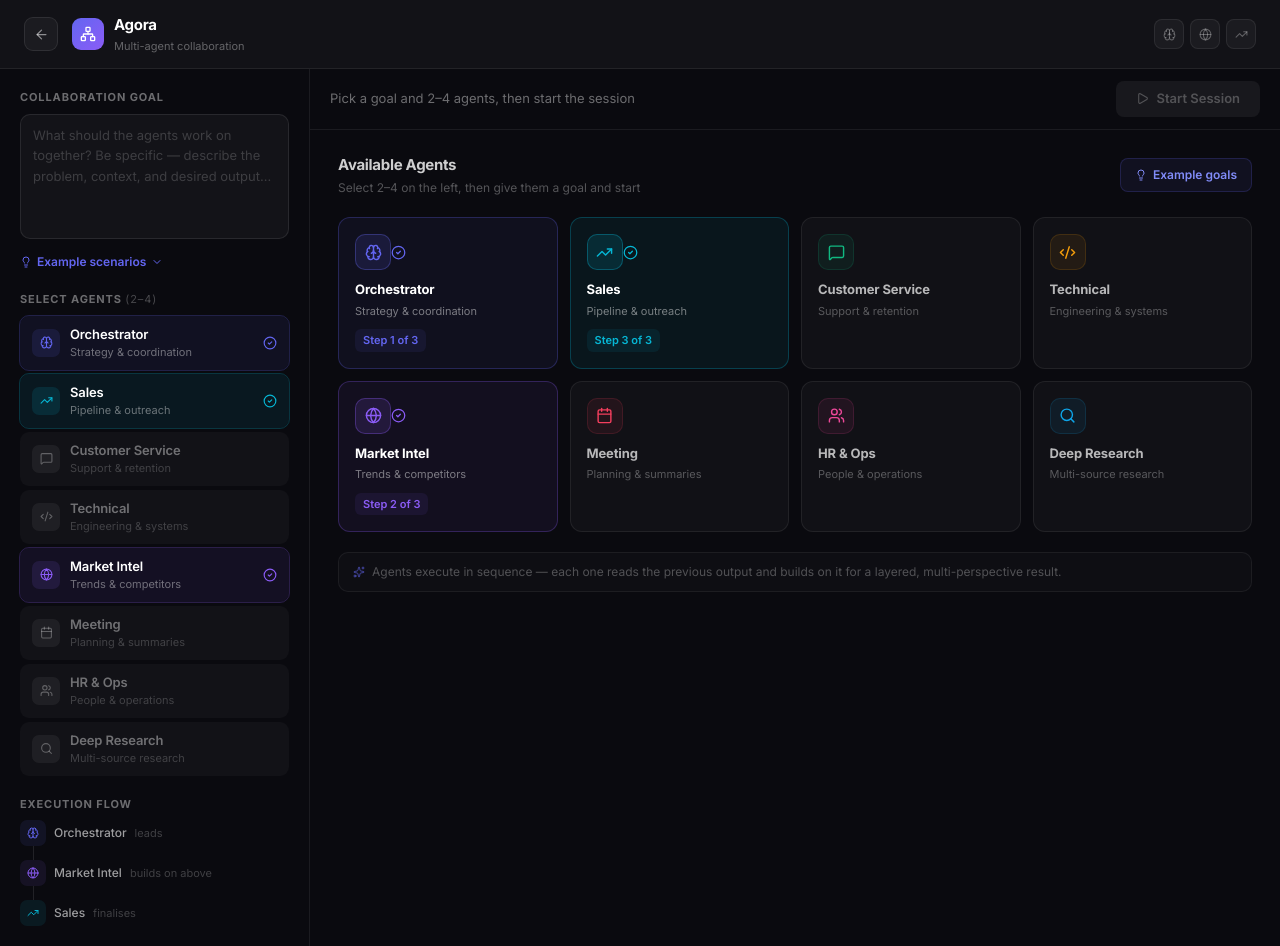
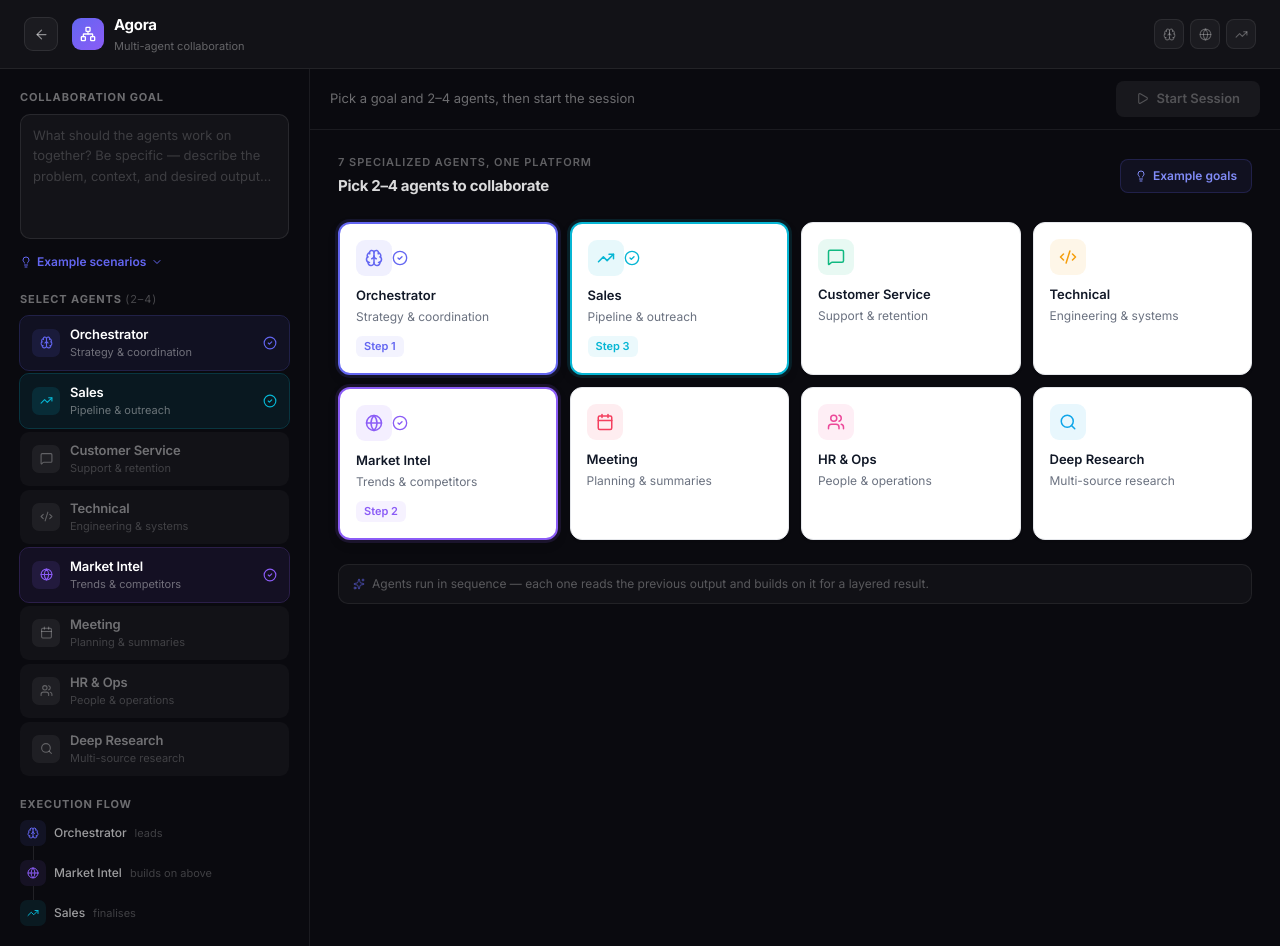
Before and after one commit to VirajSawad1021/Hack-a-Lite-2082-Iris, a Next.js app in the folder OS/: page /agora in a window 1280 px wide. Built offline with nearby package versions, Linux system fonts and the light colour scheme.

Commit message:
feat: agora idle state uses white startup-style agent cards

```diff
--- a/OS/src/app/agora/page.tsx
+++ b/OS/src/app/agora/page.tsx
@@ -434,15 +434,15 @@ export default function AgoraPage() {
           <div style={{ flex: 1, overflowY: 'auto', padding: '24px 28px', display: 'flex', flexDirection: 'column', gap: 24 }}>
 
             {session.messages.length === 0 && session.status === 'idle' && (
-              <div style={{ display: 'flex', flexDirection: 'column', gap: 20 }}>
-                {/* Intro row */}
+              <div style={{ display: 'flex', flexDirection: 'column', gap: 24 }}>
+                {/* Section header */}
                 <div style={{ display: 'flex', alignItems: 'center', justifyContent: 'space-between', flexWrap: 'wrap', gap: 10 }}>
                   <div>
-                    <div style={{ fontSize: 15, fontWeight: 700, color: 'rgba(255,255,255,0.8)', letterSpacing: '-0.02em' }}>
-                      Available Agents
-                    </div>
-                    <div style={{ fontSize: 12, color: 'rgba(255,255,255,0.3)', marginTop: 3 }}>
-                      Select 2–4 on the left, then give them a goal and start
+                    <p style={{ margin: 0, fontSize: 11, fontWeight: 600, color: 'rgba(255,255,255,0.35)', textTransform: 'uppercase', letterSpacing: '0.09em', marginBottom: 5 }}>
+                      7 specialized agents, one platform
+                    </p>
+                    <div style={{ fontSize: 15, fontWeight: 700, color: 'rgba(255,255,255,0.85)', letterSpacing: '-0.02em' }}>
+                      Pick 2–4 agents to collaborate
                     </div>
                   </div>
                   <button onClick={() => setShowPresets(true)} style={{
@@ -454,8 +454,8 @@ export default function AgoraPage() {
                   </button>
                 </div>
 
-                {/* Agent cards grid */}
-                <div style={{ display: 'grid', gridTemplateColumns: 'repeat(auto-fill, minmax(200px, 1fr))', gap: 12 }}>
+                {/* White landing-page-style cards */}
+                <div style={{ display: 'grid', gridTemplateColumns: 'repeat(auto-fill, minmax(190px, 1fr))', gap: 12 }}>
                   {AGENTS.map((a, idx) => {
                     const Icon = a.icon
                     const on = selected.includes(a.type)
@@ -464,48 +464,61 @@ export default function AgoraPage() {
                         key={a.type}
                         initial={{ opacity: 0, y: 14 }}
                         animate={{ opacity: 1, y: 0 }}
-                        transition={{ delay: idx * 0.04, duration: 0.28 }}
+                        whileHover={{ y: -2 }}
+                        transition={{ delay: idx * 0.04, duration: 0.22 }}
                         onClick={() => toggleAgent(a.type)}
                         style={{
                           textAlign: 'left', padding: '16px', borderRadius: 12, cursor: 'pointer',
-                          background: on ? a.color + '12' : 'rgba(255,255,255,0.03)',
-                          border: on ? `1.5px solid ${a.color}45` : '1.5px solid rgba(255,255,255,0.07)',
-                          display: 'flex', flexDirection: 'column', gap: 10, transition: 'all 0.15s',
+                          background: on ? '#fff' : '#fff',
+                          border: on ? `2px solid ${a.color}` : '1px solid #e5e7eb',
+                          boxShadow: on
+                            ? `0 0 0 3px ${a.color}22, 0 4px 12px rgba(0,0,0,0.10)`
+                            : '0 1px 3px rgba(0,0,0,0.08)',
+                          display: 'flex', flexDirection: 'column', gap: 10,
+                          transition: 'box-shadow 0.15s, border 0.15s',
+                          outline: 'none',
                         }}
-                        onMouseEnter={e => { if (!on) (e.currentTarget as HTMLElement).style.background = 'rgba(255,255,255,0.055)' }}
-                        onMouseLeave={e => { if (!on) (e.currentTarget as HTMLElement).style.background = 'rgba(255,255,255,0.03)' }}
+                        onMouseEnter={e => {
+                          if (!on) (e.currentTarget as HTMLElement).style.boxShadow = '0 4px 14px rgba(0,0,0,0.13)'
+                        }}
+                        onMouseLeave={e => {
+                          if (!on) (e.currentTarget as HTMLElement).style.boxShadow = '0 1px 3px rgba(0,0,0,0.08)'
+                        }}
                       >
-                        {/* Icon + check */}
+                        {/* Icon row */}
                         <div style={{ display: 'flex', alignItems: 'center', justifyContent: 'space-between' }}>
                           <div style={{
-                            width: 36, height: 36, borderRadius: 10, flexShrink: 0,
-                            background: a.color + (on ? '22' : '14'),
-                            border: `1.5px solid ${a.color}${on ? '55' : '25'}`,
+                            width: 36, height: 36, borderRadius: 9, flexShrink: 0,
+                            background: a.color + '18',
                             display: 'flex', alignItems: 'center', justifyContent: 'center',
                           }}>
-                            <Icon size={17} color={a.color} />
+                            <Icon size={18} color={a.color} />
                           </div>
                           {on && (
                             <motion.div initial={{ scale: 0 }} animate={{ scale: 1 }}>
-                              <CheckCircle2 size={15} color={a.color} />
+                              <CheckCircle2 size={16} color={a.color} />
                             </motion.div>
                           )}
                         </div>
 
-                        {/* Name + desc */}
+                        {/* Label + desc */}
                         <div>
-                          <div style={{ fontSize: 13, fontWeight: 700, color: on ? '#fff' : 'rgba(255,255,255,0.7)', marginBottom: 3, letterSpacing: '-0.01em' }}>
+                          <div style={{ fontSize: 13, fontWeight: 600, color: '#111827', marginBottom: 3 }}>
                             {a.name}
                           </div>
-                          <div style={{ fontSize: 11, color: on ? 'rgba(255,255,255,0.45)' : 'rgba(255,255,255,0.3)', lineHeight: 1.5 }}>
+                          <div style={{ fontSize: 12, color: '#6b7280' }}>
                             {a.desc}
                           </div>
                         </div>
 
-                        {/* Selected badge */}
+                        {/* Step badge when selected */}
                         {on && (
-                          <div style={{ fontSize: 11, fontWeight: 600, color: a.color, padding: '3px 8px', borderRadius: 6, background: a.color + '15', alignSelf: 'flex-start' }}>
-                            Step {selected.indexOf(a.type) + 1} of {selected.length}
+                          <div style={{
+                            alignSelf: 'flex-start', fontSize: 11, fontWeight: 600,
+                            color: a.color, padding: '2px 8px', borderRadius: 6,
+                            background: a.color + '14',
+                          }}>
+                            Step {selected.indexOf(a.type) + 1}
                           </div>
                         )}
                       </motion.button>
@@ -513,11 +526,11 @@ export default function AgoraPage() {
                   })}
                 </div>
 
-                {/* Subtle tip */}
-                <div style={{ display: 'flex', alignItems: 'center', gap: 7, padding: '10px 14px', borderRadius: 10, background: 'rgba(255,255,255,0.02)', border: '1px solid rgba(255,255,255,0.06)' }}>
+                {/* Tip strip */}
+                <div style={{ display: 'flex', alignItems: 'center', gap: 7, padding: '10px 14px', borderRadius: 10, background: 'rgba(255,255,255,0.03)', border: '1px solid rgba(255,255,255,0.07)' }}>
                   <Sparkles size={12} color="rgba(99,102,241,0.6)" />
-                  <span style={{ fontSize: 12, color: 'rgba(255,255,255,0.28)', lineHeight: 1.5 }}>
-                    Agents execute in sequence — each one reads the previous output and builds on it for a layered, multi-perspective result.
+                  <span style={{ fontSize: 12, color: 'rgba(255,255,255,0.3)', lineHeight: 1.5 }}>
+                    Agents run in sequence — each one reads the previous output and builds on it for a layered result.
                   </span>
                 </div>
               </div>
```
